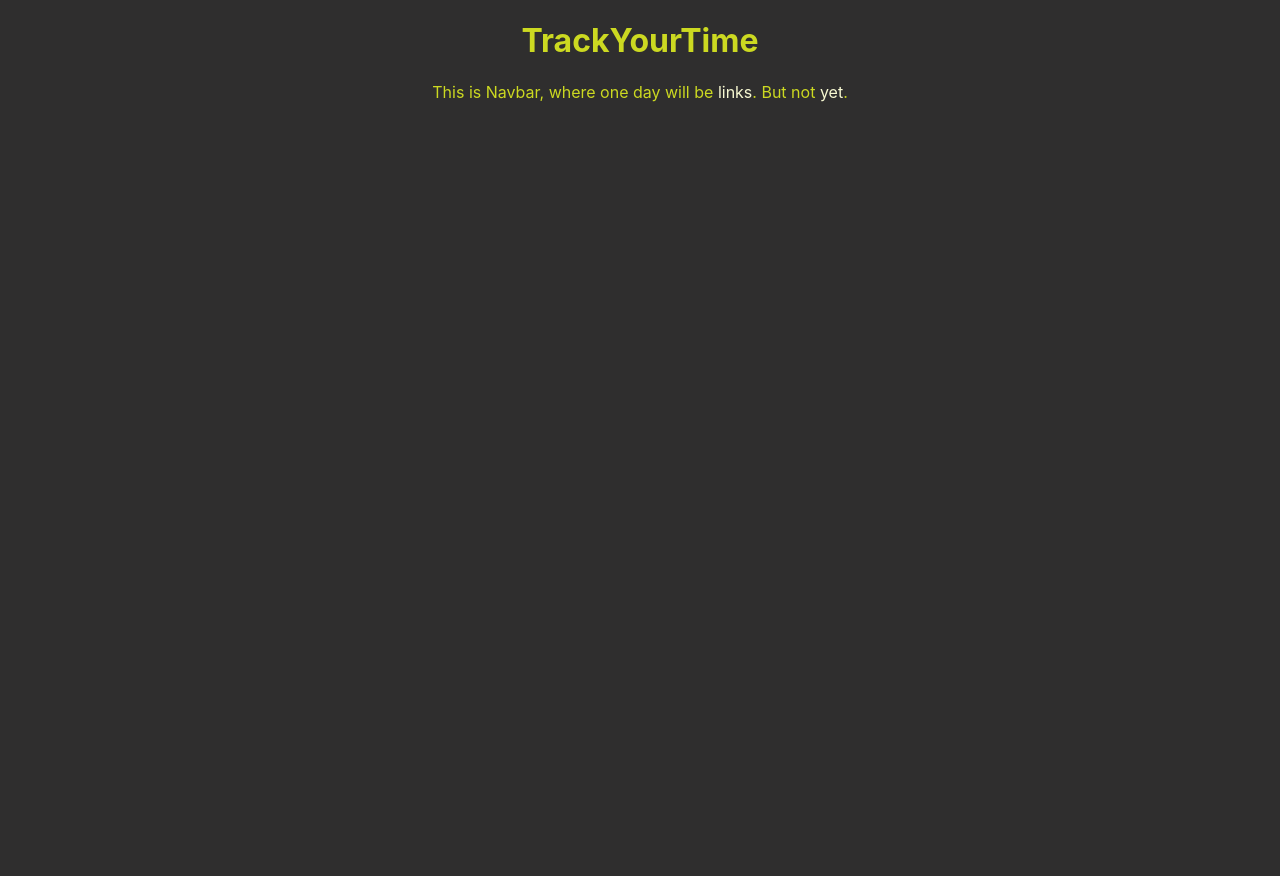
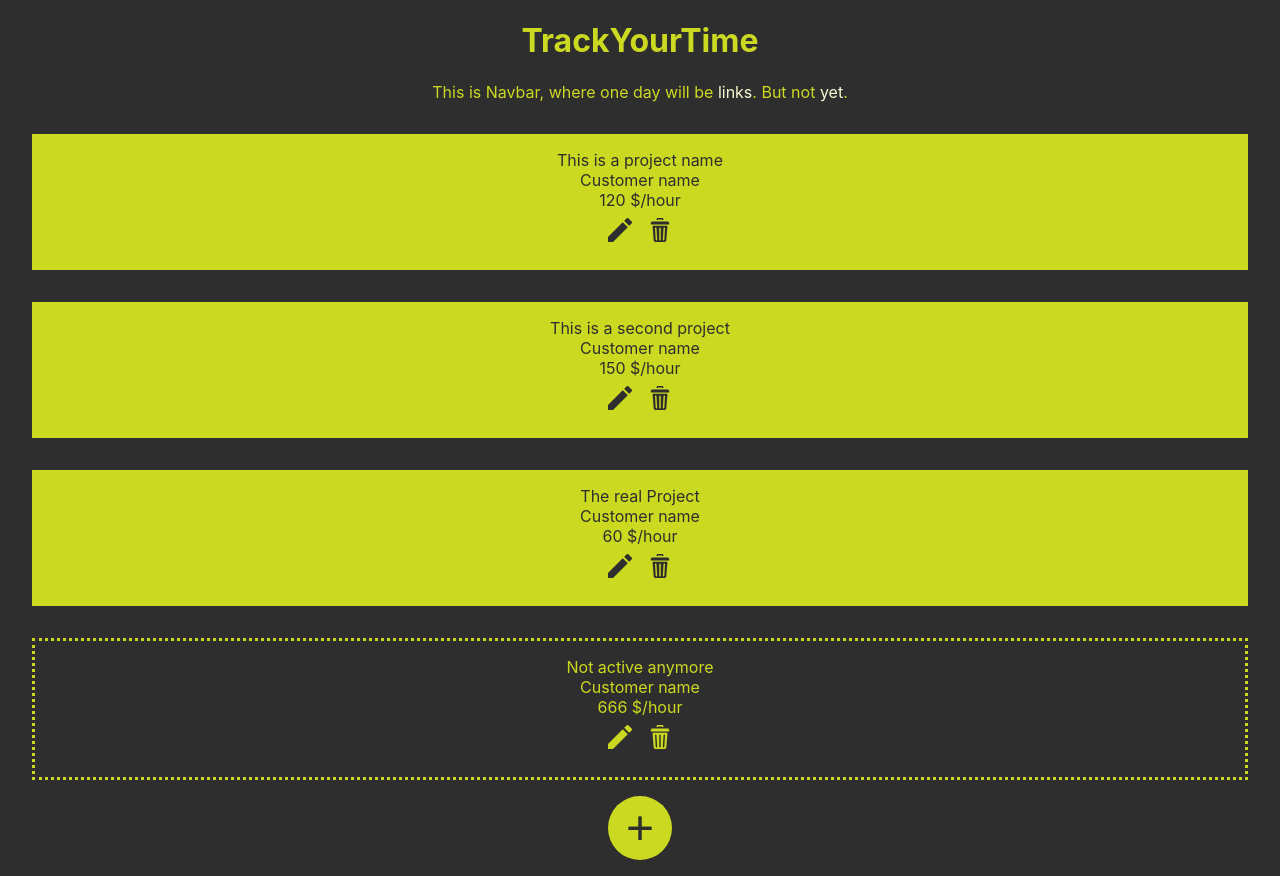
Before and after one commit to betusin/pb138-track-your-time, a React (Vite) app in the folder frontend/: page / in a window 1280 px wide. Before the commit the page ends 800 px from the top, so only its background shows below. Built offline with nearby package versions, Linux system fonts and the light colour scheme.

Commit message:
feat(frontend): projects basic style with hardcoded data

```diff
--- a/frontend/src/App.tsx
+++ b/frontend/src/App.tsx
@@ -1,11 +1,13 @@
 import './App.css'
 import { Navbar } from './components/Navbar'
+import { ProjectList } from './components/ProjectList'
 
 function App() {
 
   return (
     <div className='App'>
       <Navbar />
+      <ProjectList />
     </div>
   )
 }
--- /dev/null
+++ b/frontend/src/components/ProjectItem.tsx
@@ -0,0 +1,15 @@
+import { IProjectType } from "../types";
+
+export const ProjectItem = ({name, hourly_rate, isActive, customer}: IProjectType) => {
+  return (
+    <div className={`project-item ${!isActive && 'project-item--not-active'} p1 m1`}>
+      <div className="project-item__name">{name}</div>
+      <div className="project-item__customer">{customer}</div>
+      <div className="project-item__hourly-rate">{hourly_rate} $/hour</div>
+      <div className="project-item__settings">
+        <img className="icon" src={`/assets/edit-${isActive ? 'antracit' : 'lime'}.svg`} />
+        <img className="icon" src={`/assets/delete-${isActive ? 'antracit' : 'lime'}.svg`} />
+      </div>
+    </div>
+  );
+}
--- /dev/null
+++ b/frontend/src/components/ProjectList.tsx
@@ -0,0 +1,38 @@
+import '../styles/Project.css'
+import { ProjectItem } from "./ProjectItem";
+
+export const ProjectList = () => {
+  const projects = [{
+      name: "This is a project name",
+      hourly_rate: 120,
+      isActive: true,
+      customer: "Customer name",
+    }, {
+      name: "This is a second project",
+      hourly_rate: 150,
+      isActive: true,
+      customer: "Customer name",
+    }, {
+      name: "The real Project",
+      hourly_rate: 60,
+      isActive: true,
+      customer: "Customer name",
+    }, {
+      name: "Not active anymore",
+      hourly_rate: 666,
+      isActive: false,
+      customer: "Customer name",
+    },
+  ];
+
+  return (
+    <div className="project-list m1">
+      {projects.map((project, index) => (
+        <ProjectItem key={index} {...project} />
+      ))}
+      <div className="btn-wrapper">
+        <button className="btn-add-project">+</button>
+      </div>
+    </div>
+  );
+}
--- a/frontend/src/index.css
+++ b/frontend/src/index.css
@@ -29,3 +29,17 @@ a {
   color: var(--primary_light-color);
   text-decoration: dotted;
 }
+
+.m1 {
+  margin: 1rem;
+}
+
+.p1 {
+  padding: 1rem;
+}
+
+.icon {
+  width: 1.5rem;
+  cursor: pointer;
+  padding: 0.5rem;
+}
--- /dev/null
+++ b/frontend/src/styles/Project.css
@@ -0,0 +1,24 @@
+.project-list {
+  display: grid;
+}
+
+.project-item {
+  background-color: var(--primary-color);
+  color: var(--bg-color);
+}
+
+.project-item--not-active {
+  border-style: dotted;
+  color: var(--primary-color);
+  background-color: var(--bg-color);
+}
+
+.btn-add-project {
+  background-color: var(--primary-color);
+  color: var(--bg-color);
+  border: none;
+  height: 4rem;
+  width: 4rem;
+  font-size: 3rem;
+  border-radius: 50%;
+}
--- /dev/null
+++ b/frontend/src/types.tsx
@@ -0,0 +1,6 @@
+export interface IProjectType {
+  name: string,
+  hourly_rate: number,
+  isActive: boolean,
+  customer: string,
+}
```
